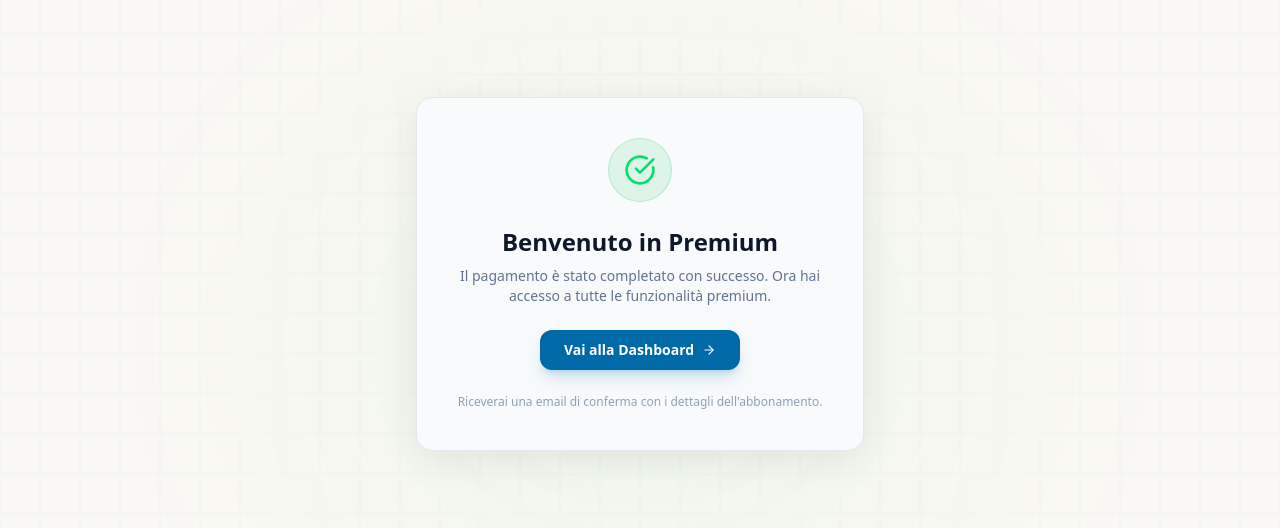
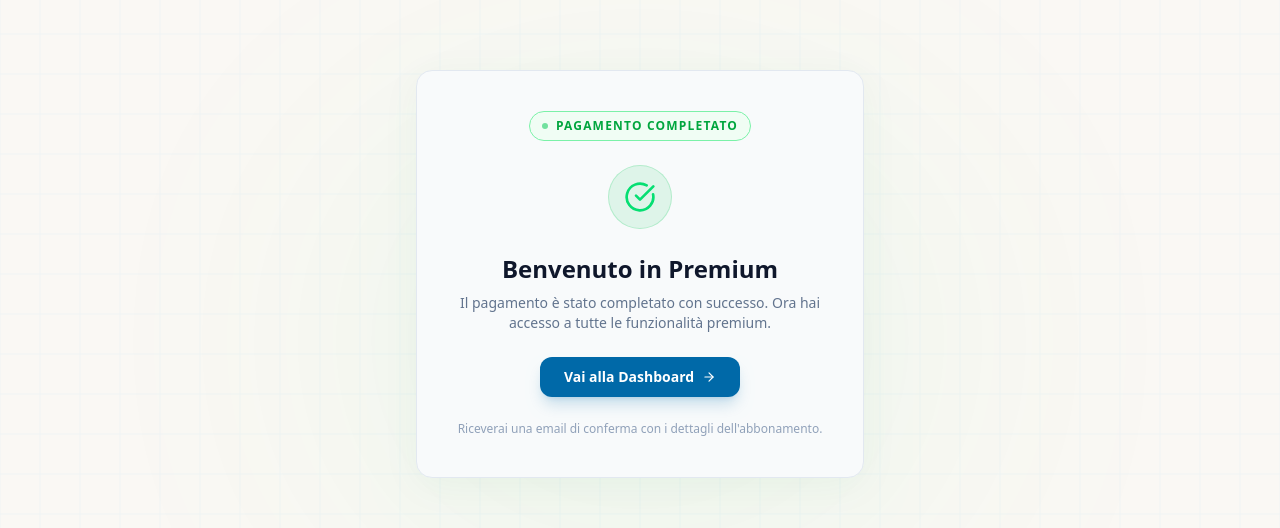
Before and after one commit to Gim2510/fe_service, a React (Vite) app: page /payment_success in a window 1280 px wide. Shown: the part 126-654 px from the top of the page. Built offline with nearby package versions, Linux system fonts and the light colour scheme; no server answers; a web font is replaced by a local one.

Commit message:
TBDO-22: Refactor pagine payment con stile neon
- PaymentSuccess: badge Pagamento completato, glow card, icon spring animation

```diff
--- a/src/Pages/Payments/PaymentSuccess.tsx
+++ b/src/Pages/Payments/PaymentSuccess.tsx
@@ -4,6 +4,7 @@ import { CheckCircle, ArrowRight } from "lucide-react";
 import { usePremium } from "../../Context/PremiumContext.tsx";
 import { useEffect } from "react";
 import { useTheme } from "../../Context/ThemeContext.tsx";
+import { Badge } from "../../Components/Badge.tsx";
 
 export function PaymentSuccess() {
     const { theme } = useTheme();
@@ -25,16 +26,26 @@ export function PaymentSuccess() {
                 className="relative z-10 w-full max-w-md text-center"
                 initial={{ opacity: 0, scale: 0.95 }}
                 animate={{ opacity: 1, scale: 1 }}
-                transition={{ duration: 0.5, ease: "easeOut" }}
+                transition={{ duration: 0.5, ease: [0.16, 1, 0.3, 1] }}
             >
-                <div className={`rounded-2xl border p-10 flex flex-col items-center gap-6 ${
+                <div className={`rounded-2xl border backdrop-blur-sm overflow-hidden ${
                     isDark
-                        ? "bg-[#1C1C1A]/80 border-stone-800/20 shadow-[0_24px_80px_rgba(0,0,0,0.5)]"
-                        : "bg-[#F8FAFB] border-slate-200 shadow-[0_8px_40px_rgba(0,0,0,0.08)]"
+                        ? "bg-[#1C1C1A]/80 border-stone-800/20 shadow-[0_24px_80px_rgba(0,0,0,0.5)] shadow-green-700/10"
+                        : "bg-[#F8FAFB] border-slate-200 shadow-[0_8px_40px_rgba(0,0,0,0.08)] shadow-green-700/5"
                 }`}>
-                    <div className="w-16 h-16 rounded-full bg-green-500/10 border border-green-500/20 flex items-center justify-center">
+                    {isDark && <div className="h-[2px] w-full bg-green-700/60" />}
+
+                    <div className="p-10 flex flex-col items-center gap-6">
+                        <Badge label="Pagamento completato" color="green" theme={theme} />
+
+                        <motion.div
+                            initial={{ scale: 0 }}
+                            animate={{ scale: 1 }}
+                            transition={{ type: "spring", stiffness: 200, damping: 15 }}
+                            className="w-16 h-16 rounded-full bg-green-500/10 border border-green-500/20 flex items-center justify-center"
+                        >
                             <CheckCircle size={32} className="text-green-400" />
-                    </div>
+                        </motion.div>
 
                         <div>
                             <h2 className={`text-2xl font-semibold ${isDark ? "text-slate-100" : "text-slate-900"}`}>
@@ -48,7 +59,7 @@ export function PaymentSuccess() {
 
                         <button
                             onClick={() => navigate("/dashboard")}
-                        className="inline-flex items-center gap-2 px-6 py-2.5 rounded-xl bg-sky-700 hover:bg-sky-600 text-white text-sm font-semibold transition-colors shadow-lg shadow-sky-700/20"
+                            className="inline-flex items-center gap-2 px-6 py-2.5 rounded-xl bg-sky-700 hover:bg-sky-600 text-white text-sm font-semibold transition-all shadow-lg shadow-sky-700/20 hover:-translate-y-0.5 duration-200"
                         >
                             Vai alla Dashboard
                             <ArrowRight size={14} />
@@ -58,6 +69,7 @@ export function PaymentSuccess() {
                             Riceverai una email di conferma con i dettagli dell'abbonamento.
                         </p>
                     </div>
+                </div>
             </motion.div>
         </main>
     );
```
Lines whose indentation alone changed are shown as unchanged.
